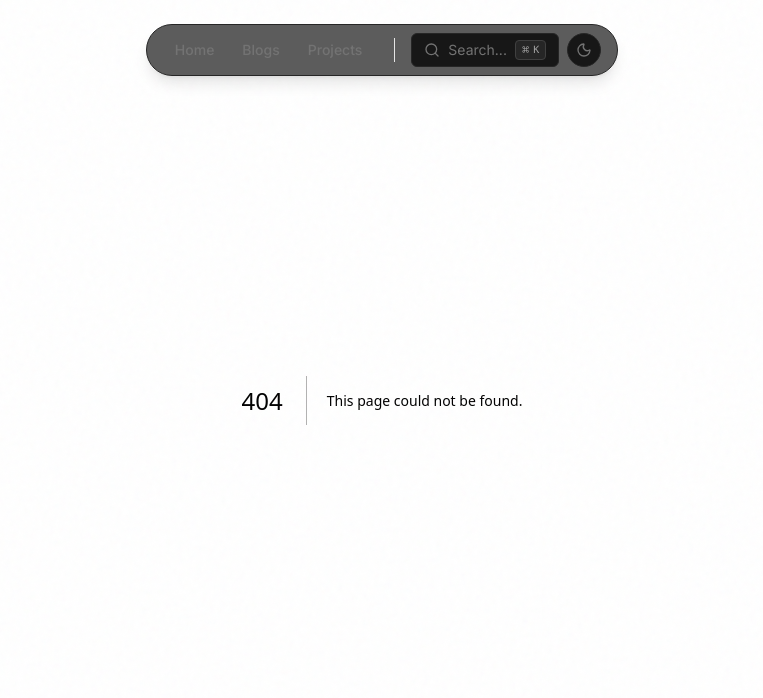
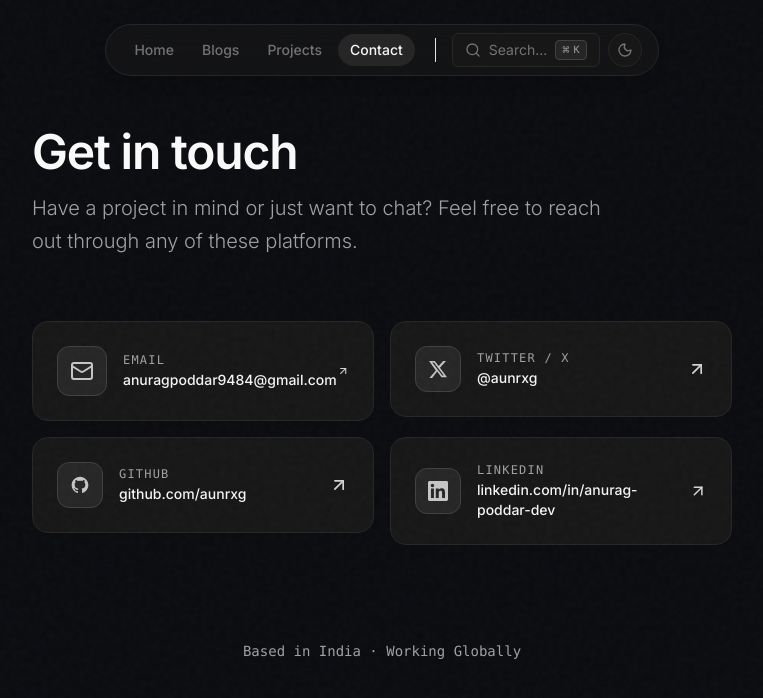
Before and after one commit to aunrxg/aunrxg.live, a Next.js app: page /contact in a window 1280 px wide. Before the commit this address had no page. Shown: the top 698 px of the page, without its empty margins (258-1021 px from the left). Built offline with nearby package versions, Linux system fonts and the light colour scheme; a web font is replaced by a local one.

Commit message:
add contact page

```diff
--- /dev/null
+++ b/src/app/contact/page.tsx
@@ -0,0 +1,98 @@
+"use client";
+
+import { Mail, ArrowUpRight } from "lucide-react";
+import FadeIn from "@/components/FadeIn";
+import Link from "next/link";
+
+const IconTwitter = () => (
+  <svg className="w-5 h-5" viewBox="0 0 24 24" fill="currentColor"><path d="M18.244 2.25h3.308l-7.227 8.26 8.502 11.24H16.17l-5.214-6.817L4.99 22.75H1.68l7.73-8.835L1.254 2.25H8.08l4.713 6.231zm-1.161 17.52h1.833L7.084 4.126H5.117z"/></svg>
+);
+
+const IconGithub = () => (
+  <svg className="w-5 h-5" viewBox="0 0 24 24" fill="currentColor"><path fillRule="evenodd" clipRule="evenodd" d="M12 2C6.477 2 2 6.477 2 12c0 4.42 2.865 8.166 6.839 9.489.5.092.682-.217.682-.482 0-.237-.008-.866-.013-1.7-2.782.603-3.369-1.34-3.369-1.34-.454-1.156-1.11-1.464-1.11-1.464-.908-.62.069-.608.069-.608 1.003.07 1.531 1.03 1.531 1.03.892 1.529 2.341 1.087 2.91.832.092-.647.35-1.088.636-1.338-2.22-.253-4.555-1.11-4.555-4.943 0-1.091.39-1.984 1.029-2.683-.103-.253-.446-1.27.098-2.647 0 0 .84-.269 2.75 1.025A9.578 9.578 0 0112 6.836c.85.004 1.705.114 2.504.336 1.909-1.294 2.747-1.025 2.747-1.025.546 1.379.203 2.394.1 2.647.64.699 1.028 1.592 1.028 2.683 0 3.842-2.339 4.687-4.566 4.935.359.309.678.919.678 1.852 0 1.336-.012 2.415-.012 2.743 0 .267.18.578.688.48C19.138 20.161 22 16.418 22 12c0-5.523-4.477-10-10-10z" /></svg>
+)
+
+const IconLinkedIn = () => (
+  <svg className="w-5 h-5" viewBox="0 0 24 24" fill="currentColor"><path d="M20.447 20.452h-3.554v-5.569c0-1.328-.027-3.037-1.852-3.037-1.853 0-2.136 1.445-2.136 2.939v5.667H9.351V9h3.414v1.561h.046c.477-.9 1.637-1.85 3.37-1.85 3.601 0 4.267 2.37 4.267 5.455v6.286zM5.337 7.433c-1.144 0-2.063-.926-2.063-2.065 0-1.138.92-2.063 2.063-2.063 1.14 0 2.064.925 2.064 2.063 0 1.139-.925 2.065-2.064 2.065zm1.782 13.019H3.555V9h3.564v11.452zM22.225 0H1.771C.792 0 0 .774 0 1.729v20.542C0 23.227.792 24 1.771 24h20.451C23.2 24 24 23.227 24 22.271V1.729C24 .774 23.2 0 22.222 0h.003z" /></svg>
+)
+const contactLinks = [
+  {
+    name: "Email",
+    value: "anuragpoddar9484@gmail.com",
+    href: "mailto:anuragpoddar9484@gmail.com",
+    icon: Mail,
+    color: "hover:text-red-500",
+  },
+  {
+    name: "Twitter / X",
+    value: "@aunrxg",
+    href: "https://x.com/aunrxg",
+    icon: IconTwitter,
+    color: "hover:text-blue-400",
+  },
+  {
+    name: "GitHub",
+    value: "github.com/aunrxg",
+    href: "https://github.com/aunrxg",
+    icon: IconGithub,
+    color: "hover:text-neutral-900 dark:hover:text-white",
+  },
+  {
+    name: "LinkedIn",
+    value: "linkedin.com/in/anurag-poddar-dev",
+    href: "https://linkedin.com/in/anurag-poddar-dev",
+    icon: IconLinkedIn,
+    color: "hover:text-blue-600",
+  },
+];
+
+export default function Contact() {
+  return (
+    <main className="min-h-screen py-32 px-6">
+      <div className="max-w-[700px] mx-auto">
+        <FadeIn delay={0.1}>
+          <h1 className="text-4xl md:text-5xl font-semibold tracking-tight mb-4 text-neutral-900 dark:text-neutral-50">
+            Get in touch
+          </h1>
+          <p className="text-neutral-500 dark:text-neutral-400 text-lg md:text-xl font-light mb-16 leading-relaxed max-w-xl">
+            Have a project in mind or just want to chat? Feel free to reach out through any of these platforms.
+          </p>
+        </FadeIn>
+
+        <div className="grid grid-cols-1 md:grid-cols-2 gap-4">
+          {contactLinks.map((link, i) => (
+            <FadeIn key={link.name} delay={0.2 + i * 0.1}>
+              <Link
+                href={link.href}
+                target="_blank"
+                rel="noopener noreferrer"
+                className={`group flex items-center justify-between p-6 bg-neutral-50 dark:bg-neutral-900 border border-neutral-200 dark:border-neutral-800 rounded-2xl transition-all duration-300 hover:border-neutral-300 dark:hover:border-neutral-700 ${link.color}`}
+              >
+                <div className="flex items-center gap-4">
+                  <div className="p-3 bg-white dark:bg-neutral-800 rounded-xl border border-neutral-100 dark:border-neutral-700 group-hover:scale-110 transition-transform duration-300">
+                    <link.icon className="w-6 h-6" />
+                  </div>
+                  <div>
+                    <p className="text-xs font-mono uppercase tracking-widest text-neutral-400 mb-0.5">
+                      {link.name}
+                    </p>
+                    <p className="text-sm font-medium text-neutral-900 dark:text-neutral-100">
+                      {link.value}
+                    </p>
+                  </div>
+                </div>
+                <ArrowUpRight className="w-5 h-5 text-neutral-300 group-hover:text-current transition-colors" />
+              </Link>
+            </FadeIn>
+          ))}
+        </div>
+
+        <FadeIn delay={0.8} className="mt-24 text-center">
+          <p className="text-sm font-mono text-neutral-400">
+            Based in India · Working Globally
+          </p>
+        </FadeIn>
+      </div>
+    </main>
+  );
+}
--- a/src/app/page.tsx
+++ b/src/app/page.tsx
@@ -21,18 +21,18 @@
         <section className="">
           <FadeIn delay={0.2} className="pl-2">
             <div className="flex gap-5 items-center text-neutral-400 dark:text-neutral-500">
-              <a href="#" aria-label="X (Twitter)" className="hover:text-black dark:hover:text-white transition-colors">
+              <Link href="https://x.com/aunrxg" aria-label="X (Twitter)" className="hover:text-black dark:hover:text-white transition-colors">
                 <svg className="w-5 h-5" viewBox="0 0 24 24" fill="currentColor"><path d="M18.244 2.25h3.308l-7.227 8.26 8.502 11.24H16.17l-5.214-6.817L4.99 22.75H1.68l7.73-8.835L1.254 2.25H8.08l4.713 6.231zm-1.161 17.52h1.833L7.084 4.126H5.117z"/></svg>
-              </a>
-              <a href="#" aria-label="LinkedIn" className="hover:text-black dark:hover:text-white transition-colors">
+              </Link>
+              <Link href="https://linkedin.com/in/anurag-poddar-dev" aria-label="LinkedIn" className="hover:text-black dark:hover:text-white transition-colors">
                 <svg className="w-5 h-5" viewBox="0 0 24 24" fill="currentColor"><path d="M20.447 20.452h-3.554v-5.569c0-1.328-.027-3.037-1.852-3.037-1.853 0-2.136 1.445-2.136 2.939v5.667H9.351V9h3.414v1.561h.046c.477-.9 1.637-1.85 3.37-1.85 3.601 0 4.267 2.37 4.267 5.455v6.286zM5.337 7.433c-1.144 0-2.063-.926-2.063-2.065 0-1.138.92-2.063 2.063-2.063 1.14 0 2.064.925 2.064 2.063 0 1.139-.925 2.065-2.064 2.065zm1.782 13.019H3.555V9h3.564v11.452zM22.225 0H1.771C.792 0 0 .774 0 1.729v20.542C0 23.227.792 24 1.771 24h20.451C23.2 24 24 23.227 24 22.271V1.729C24 .774 23.2 0 22.222 0h.003z" /></svg>
-              </a>
-              <a href="#" aria-label="GitHub" className="hover:text-black dark:hover:text-white transition-colors">
-                 <svg className="w-5 h-5" viewBox="0 0 24 24" fill="currentColor"><path fillRule="evenodd" clipRule="evenodd" d="M12 2C6.477 2 2 6.477 2 12c0 4.42 2.865 8.166 6.839 9.489.5.092.682-.217.682-.482 0-.237-.008-.866-.013-1.7-2.782.603-3.369-1.34-3.369-1.34-.454-1.156-1.11-1.464-1.11-1.464-.908-.62.069-.608.069-.608 1.003.07 1.531 1.03 1.531 1.03.892 1.529 2.341 1.087 2.91.832.092-.647.35-1.088.636-1.338-2.22-.253-4.555-1.11-4.555-4.943 0-1.091.39-1.984 1.029-2.683-.103-.253-.446-1.27.098-2.647 0 0 .84-.269 2.75 1.025A9.578 9.578 0 0112 6.836c.85.004 1.705.114 2.504.336 1.909-1.294 2.747-1.025 2.747-1.025.546 1.379.203 2.394.1 2.647.64.699 1.028 1.592 1.028 2.683 0 3.842-2.339 4.687-4.566 4.935.359.309.678.919.678 1.852 0 1.336-.012 2.415-.012 2.743 0 .267.18.578.688.48C19.138 20.161 22 16.418 22 12c0-5.523-4.477-10-10-10z" /></svg>
-              </a>
-              <a href="#" aria-label="Email" className="hover:text-black dark:hover:text-white transition-colors">
+              </Link>
+              <Link href="https://github.com/aunrxg" aria-label="GitHub" className="hover:text-black dark:hover:text-white transition-colors">
+                <svg className="w-5 h-5" viewBox="0 0 24 24" fill="currentColor"><path fillRule="evenodd" clipRule="evenodd" d="M12 2C6.477 2 2 6.477 2 12c0 4.42 2.865 8.166 6.839 9.489.5.092.682-.217.682-.482 0-.237-.008-.866-.013-1.7-2.782.603-3.369-1.34-3.369-1.34-.454-1.156-1.11-1.464-1.11-1.464-.908-.62.069-.608.069-.608 1.003.07 1.531 1.03 1.531 1.03.892 1.529 2.341 1.087 2.91.832.092-.647.35-1.088.636-1.338-2.22-.253-4.555-1.11-4.555-4.943 0-1.091.39-1.984 1.029-2.683-.103-.253-.446-1.27.098-2.647 0 0 .84-.269 2.75 1.025A9.578 9.578 0 0112 6.836c.85.004 1.705.114 2.504.336 1.909-1.294 2.747-1.025 2.747-1.025.546 1.379.203 2.394.1 2.647.64.699 1.028 1.592 1.028 2.683 0 3.842-2.339 4.687-4.566 4.935.359.309.678.919.678 1.852 0 1.336-.012 2.415-.012 2.743 0 .267.18.578.688.48C19.138 20.161 22 16.418 22 12c0-5.523-4.477-10-10-10z" /></svg>
+              </Link>
+              <Link href="mailto:anuragpoddar9484@gmail.com" aria-label="Email" className="hover:text-black dark:hover:text-white transition-colors">
                 <Mail className="w-5 h-5" />
-              </a>
+              </Link>
             </div>
           </FadeIn>
         </section>
--- a/src/components/CommandMenu.tsx
+++ b/src/components/CommandMenu.tsx
@@ -2,7 +2,7 @@
 
 import { useEffect, useState } from "react";
 import { Command } from "cmdk";
-import { Search, FileText, Layout, Moon, Sun, X } from "lucide-react";
+import { Search, FileText, Layout, Moon, Sun, X, Mail } from "lucide-react";
 import { useRouter } from "next/navigation";
 import { useTheme } from "./ThemeProvider";
 import { motion, AnimatePresence } from "framer-motion";
@@ -115,6 +115,13 @@
                       <Layout className="w-4 h-4" />
                       Projects
                     </Command.Item>
+                    <Command.Item
+                      onSelect={() => runCommand(() => router.push("/contact"))}
+                      className="flex items-center gap-3 px-3 py-3 text-sm text-neutral-700 dark:text-neutral-300 rounded-lg cursor-pointer aria-selected:bg-neutral-100 dark:aria-selected:bg-neutral-800 aria-selected:text-neutral-900 dark:aria-selected:text-neutral-100 transition-colors"
+                    >
+                      <Mail className="w-4 h-4" />
+                      Contact
+                    </Command.Item>
                   </Command.Group>
 
                   {items.length > 0 && (
--- a/src/components/Hero.tsx
+++ b/src/components/Hero.tsx
@@ -15,7 +15,7 @@
   console.log(theme);
 
   return (
-    <section className="flex flex-col items-start">
+    <section className="flex flex-col items-start mt-6 md:mt-0">
       <FadeIn delay={0.1} className="flex items-end gap-6 md:gap-8 mb-8 relative">
         <div className="w-24 h-24 md:w-32 md:h-32 shrink-0 rounded-full overflow-hidden bg-neutral-200 dark:bg-neutral-800 border-[3px] border-white dark:border-neutral-900 shadow-sm relative group">
           <Image
--- a/src/components/Navbar.tsx
+++ b/src/components/Navbar.tsx
@@ -12,6 +12,7 @@
   { name: "Home", path: "/" },
   { name: "Blogs", path: "/blogs" },
   { name: "Projects", path: "/projects" },
+  { name: "Contact", path: "/contact" },
 ];
 
 export default function Navbar({ searchItems }: { searchItems: any[] }) {
@@ -37,7 +38,7 @@
             <Link
               key={item.path}
               href={item.path}
-              className={`relative px-3 py-1.5 text-sm font-medium transition-colors rounded-full ${
+              className={`relative px-3 py-1.5 text-xs md:text-sm font-medium transition-colors rounded-full ${
                 pathname === item.path
                   ? "text-neutral-900 dark:text-neutral-100"
                   : "text-neutral-500 hover:text-neutral-800 dark:hover:text-neutral-200"
--- a/src/components/PostList.tsx
+++ b/src/components/PostList.tsx
@@ -38,14 +38,14 @@
                     </div>
                     <div className="flex gap-3 items-center mt-7 ml-4 shrink-0">
                       {post.githubUrl && (
-                        <a href={post.githubUrl} target="_blank" rel="noopener noreferrer" className="text-neutral-400 hover:text-black dark:hover:text-white transition-colors" aria-label="GitHub Repository">
+                        <Link href={post.githubUrl} target="_blank" rel="noopener noreferrer" className="text-neutral-400 hover:text-black dark:hover:text-white transition-colors" aria-label="GitHub Repository">
                           <svg className="w-5 h-5" viewBox="0 0 24 24" fill="currentColor"><path fillRule="evenodd" clipRule="evenodd" d="M12 2C6.477 2 2 6.477 2 12c0 4.42 2.865 8.166 6.839 9.489.5.092.682-.217.682-.482 0-.237-.008-.866-.013-1.7-2.782.603-3.369-1.34-3.369-1.34-.454-1.156-1.11-1.464-1.11-1.464-.908-.62.069-.608.069-.608 1.003.07 1.531 1.03 1.531 1.03.892 1.529 2.341 1.087 2.91.832.092-.647.35-1.088.636-1.338-2.22-.253-4.555-1.11-4.555-4.943 0-1.091.39-1.984 1.029-2.683-.103-.253-.446-1.27.098-2.647 0 0 .84-.269 2.75 1.025A9.578 9.578 0 0112 6.836c.85.004 1.705.114 2.504.336 1.909-1.294 2.747-1.025 2.747-1.025.546 1.379.203 2.394.1 2.647.64.699 1.028 1.592 1.028 2.683 0 3.842-2.339 4.687-4.566 4.935.359.309.678.919.678 1.852 0 1.336-.012 2.415-.012 2.743 0 .267.18.578.688.48C19.138 20.161 22 16.418 22 12c0-5.523-4.477-10-10-10z" /></svg>
-                        </a>
+                        </Link>
                       )}
                       {post.liveUrl && (
-                        <a href={post.liveUrl} target="_blank" rel="noopener noreferrer" className="text-neutral-400 hover:text-black dark:hover:text-white transition-colors" aria-label="Live Demo">
+                        <Link href={post.liveUrl} target="_blank" rel="noopener noreferrer" className="text-neutral-400 hover:text-black dark:hover:text-white transition-colors" aria-label="Live Demo">
                           <svg className="w-[18px] h-[18px]" viewBox="0 0 24 24" fill="none" stroke="currentColor" strokeWidth="2" strokeLinecap="round" strokeLinejoin="round"><path d="M18 13v6a2 2 0 0 1-2 2H5a2 2 0 0 1-2-2V8a2 2 0 0 1 2-2h6"></path><polyline points="15 3 21 3 21 9"></polyline><line x1="10" y1="14" x2="21" y2="3"></line></svg>
-                        </a>
+                        </Link>
                       )}
                     </div>
                   </div>
--- a/src/components/github/CommitsModal.tsx
+++ b/src/components/github/CommitsModal.tsx
@@ -1,6 +1,7 @@
 "use client";
 import { motion, AnimatePresence } from "framer-motion";
 import { CommitActivity } from "@/lib/github";
+import Link from "next/link";
 
 interface CommitsModalProps {
   isOpen: boolean;
@@ -51,10 +52,10 @@
                  <ul className="space-y-3 mt-2">
                    {commits.map(c => (
                      <li key={c.id} className="border border-neutral-100 dark:border-neutral-800/50 bg-neutral-50 dark:bg-neutral-800/20 hover:bg-neutral-100 dark:hover:bg-neutral-800 p-4 rounded-xl transition-colors group">
-                       <a href={c.url} target="_blank" rel="noopener noreferrer" className="block">
+                       <Link href={c.url} target="_blank" rel="noopener noreferrer" className="block">
                          <span className="font-mono text-xs text-[#c678dd] mb-2 block">{c.repo}</span>
                          <p className="text-sm font-medium text-neutral-800 dark:text-neutral-200 leading-relaxed">{c.message}</p>
-                       </a>
+                       </Link>
                      </li>
                    ))}
                  </ul>
--- a/src/components/github/GithubActivity.tsx
+++ b/src/components/github/GithubActivity.tsx
@@ -4,6 +4,7 @@
 import { ContributionDay, CommitActivity, getGithubCommitsForDay } from "@/lib/github";
 import { HeatmapTooltip, TooltipData } from "./HeatmapTooltip";
 import { CommitsModal } from "./CommitsModal";
+import Link from "next/link";
 
 export default function GithubActivity({ days, username }: { days: ContributionDay[], username: string }) {
   const [tooltip, setTooltip] = useState<TooltipData | null>(null);
@@ -104,7 +105,7 @@
       {/* Footer */}
       <div className="flex flex-col sm:flex-row justify-between items-start sm:items-center mt-3 text-[10px] md:text-xs font-mono text-neutral-500 gap-3">
         <div>
-           {total} contributions in the last year on <a href={`https://github.com/${username}`} target="_blank" rel="noreferrer" className="hover:text-neutral-900 dark:hover:text-neutral-300 underline underline-offset-2 transition-colors">GitHub</a>.
+           {total} contributions in the last year on <Link href={`https://github.com/${username}`} target="_blank" rel="noreferrer" className="hover:text-neutral-900 dark:hover:text-neutral-300 underline underline-offset-2 transition-colors">GitHub</Link>.
         </div>
         <div className="flex gap-1.5 items-center">
            <span>Less</span>
```
